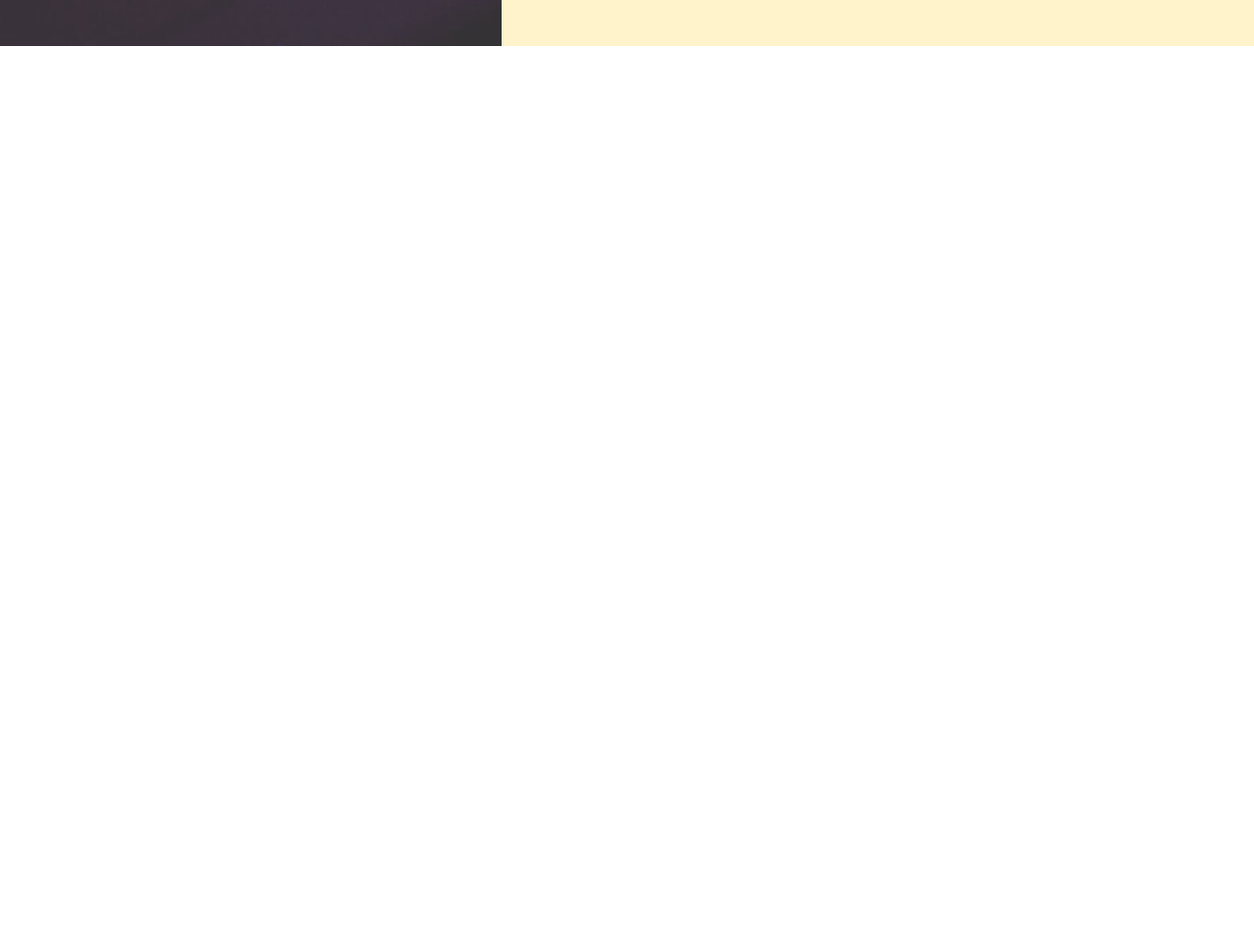
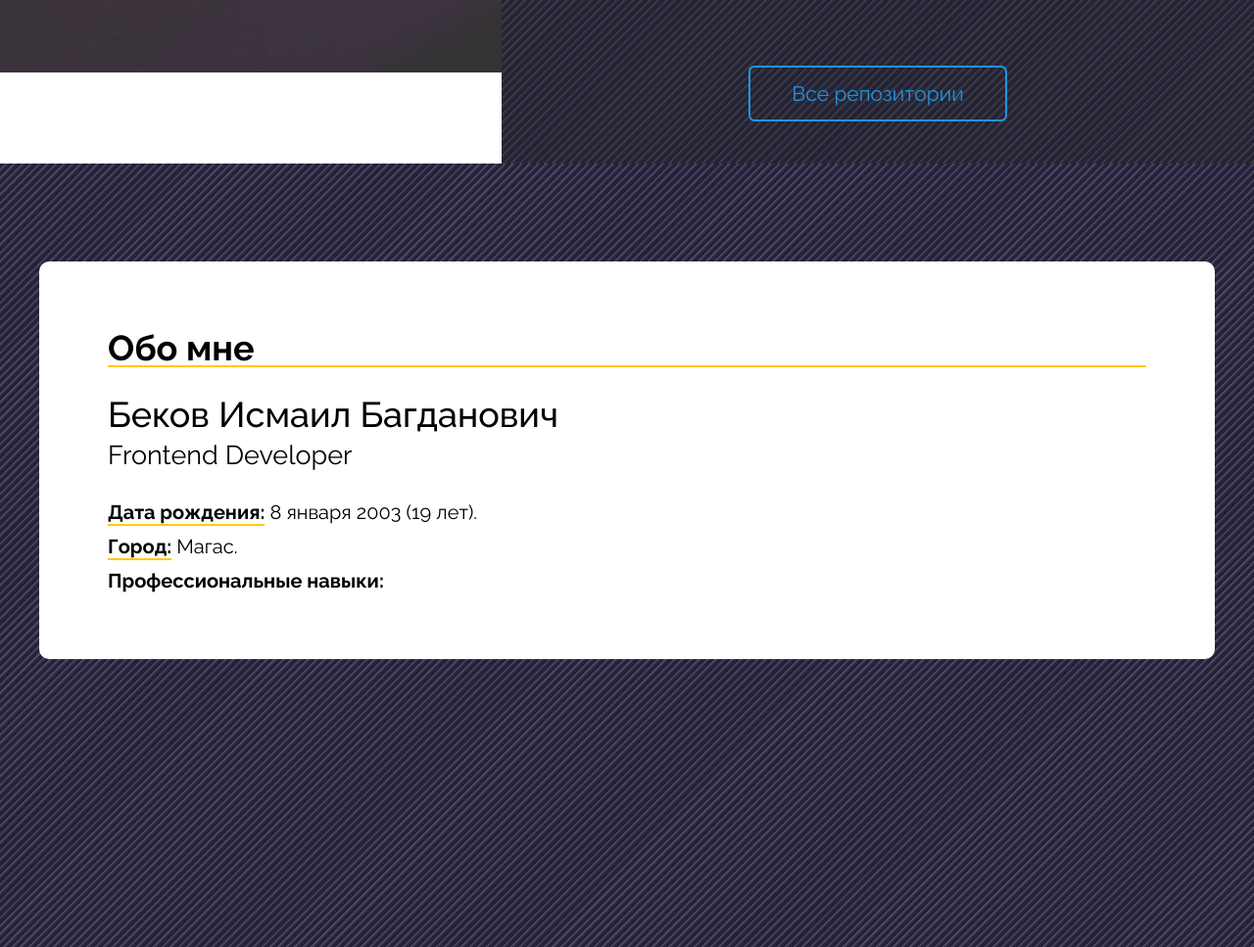
Before and after one commit to isma1al/my, a plain HTML site: page index.html in a window 1280 px wide. Shown: the part 1553-2520 px from the top of the page at 98% size. Before the commit the page ends 2400 px from the top, so only its background shows below. Drawn offline with nearby package versions, Linux system fonts and the light colour scheme; a web font is replaced by a local one.

Commit message:
Add files via upload

```diff
--- a/css/media.css
+++ b/css/media.css
@@ -5,6 +5,9 @@
 }
 
 @media (max-width: 810px) {
+    .header {
+        background-attachment: unset;
+    }
     .right__container {
         width: 100%;
     }
@@ -32,6 +35,9 @@
 
     .burger__menu {
         background: rgba(0, 0, 0, 0.9);
+    }
+    .left-container__content {
+        padding-bottom: 0;
     }
 }
 
--- a/css/style.css
+++ b/css/style.css
@@ -388,11 +388,42 @@ header:after {
 .works-right__container {
     width: 60%;
     text-align: center;
-    background-color: rgb(255, 243, 203);
+    background-color: rgb(70 51 70);
+    padding-bottom: 40px;
+    background: -webkit-repeating-linear-gradient(
+        135deg,
+        #242237 -3px,
+        #242237 0px,
+        rgba(62, 59, 94, 0.88) 3px,
+        rgba(62, 59, 94, 0.88) 3px
+    );
+    background: -moz-repeating-linear-gradient(
+        135deg,
+        #242237 -3px,
+        #242237 0px,
+        rgba(62, 59, 94, 0.88) 3px,
+        rgba(62, 59, 94, 0.88) 3px
+    );
+    background: -o-repeating-linear-gradient(
+        135deg,
+        #242237 -3px,
+        #242237 0px,
+        rgba(62, 59, 94, 0.88) 3px,
+        rgba(62, 59, 94, 0.88) 3px
+    );
+    background: repeating-linear-gradient(
+        -45deg,
+        #242237 -3px,
+        #242237 0px,
+        rgba(41, 41, 41, 0.88) 3px,
+        rgba(62, 59, 94, 0.88) 3px
+    );
+    border: none;
 }
 
 .works__title {
     font-family: "Raleway", sans-serif;
+    color: #fff;
     font-weight: 700;
     font-size: 32px;
     margin-top: 30px;
@@ -408,6 +439,7 @@ header:after {
     justify-content: space-between;
     flex-wrap: wrap;
     gap: 30px;
+    margin-bottom: 40px;
 }
 
 .works__item {
@@ -472,3 +504,133 @@ header:after {
     color: black;
     font-weight: 500;
 }
+
+@keyframes sheen {
+    0% {
+        transform: skewY(-45deg) translateX(0);
+    }
+    100% {
+        transform: skewY(-45deg) translateX(12.5em);
+    }
+}
+
+.github_page {
+    margin-top: 30px;
+    padding: 0.75em 2em;
+    text-align: center;
+    text-decoration: none;
+    color: #2194e0;
+    border: 2px solid #2194e0;
+    font-size: 21px;
+    display: inline-block;
+    border-radius: 0.3em;
+    transition: all 0.2s ease-in-out;
+    position: relative;
+    overflow: hidden;
+}
+
+.github_page::before {
+    content: "";
+    background-color: rgba(255, 255, 255, 0.5);
+    height: 100%;
+    width: 3em;
+    display: block;
+    position: absolute;
+    top: 0;
+    left: -4.5em;
+    transform: skewX(-45deg) translateX(0);
+    transition: none;
+}
+
+.github_page:hover {
+    background-color: #2194e0;
+    color: #fff;
+    border-bottom: 4px solid darken(#2194e0, 10%);
+}
+
+.github_page:hover::before {
+    transform: skewX(-45deg) translateX(18.5em);
+    transition: all 0.5s ease-in-out;
+}
+
+.about {
+    background: -webkit-repeating-linear-gradient(
+        135deg,
+        #242237 -3px,
+        #242237 0px,
+        rgba(62, 59, 94, 0.88) 3px,
+        rgba(62, 59, 94, 0.88) 3px
+    );
+    background: -moz-repeating-linear-gradient(
+        135deg,
+        #242237 -3px,
+        #242237 0px,
+        rgba(62, 59, 94, 0.88) 3px,
+        rgba(62, 59, 94, 0.88) 3px
+    );
+    background: -o-repeating-linear-gradient(
+        135deg,
+        #242237 -3px,
+        #242237 0px,
+        rgba(62, 59, 94, 0.88) 3px,
+        rgba(62, 59, 94, 0.88) 3px
+    );
+    background: repeating-linear-gradient(
+        -45deg,
+        #242237 -3px,
+        #242237 0px,
+        rgba(62, 59, 94, 0.88) 3px,
+        rgba(62, 59, 94, 0.88) 3px
+    );
+    border: none;
+}
+
+.about {
+    padding: 100px 20px 0;
+}
+
+.about__info {
+    max-width: 1200px;
+    margin: 0 auto;
+    padding: 70px;
+    background-color: #fff;
+    border-radius: 10px;
+}
+
+.about__title {
+    font-size: 36px;
+    font-weight: 700;
+    border-bottom: 2px solid #ffc815;
+    margin-bottom: 30px;
+}
+.about__name {
+    font-size: 36px;
+    margin-bottom: 10px;
+    font-weight: 500;
+}
+.about__skill {
+    font-size: 27px;
+    font-weight: 400;
+    margin-bottom: 35px;
+}
+.about__date {
+    font-size: 20px;
+    margin-bottom: 15px;
+}
+.about__date span {
+    font-weight: 700;
+    border-bottom: 2px solid #ffc815;
+}
+
+.about__city {
+    font-size: 20px;
+    margin-bottom: 15px;
+}
+
+.about__city span {
+    font-weight: 700;
+    border-bottom: 2px solid #ffc815;
+}
+.about__skills {
+    font-size: 20px;
+}
--- a/index.html
+++ b/index.html
@@ -104,10 +104,20 @@
                   </div>
               </div>
             </div>
+            <a href="#" class="github_page">Все репозитории</a>
         </div>
     </section>
     <section class="about">
-
+      <div class="about__info">
+        <h2 class="about__title">
+          Обо мне
+        </h2>
+        <p class="about__name">Беков Исмаил Багданович</p>
+        <p class="about__skill">Frontend Developer</p>
+        <p class="about__date"><span>Дата рождения:</span> 8 января 2003 (19 лет).</p>
+        <p class="about__city"><span>Город:</span> Магас.</p>
+        <h3 class="about__skills">Профессиональные навыки:</h3>
+      </div>
     </section>
     <script src="js/script.js"></script>
 </body>
```
Also changed, not shown: img/Screenshot_2.png (added).
